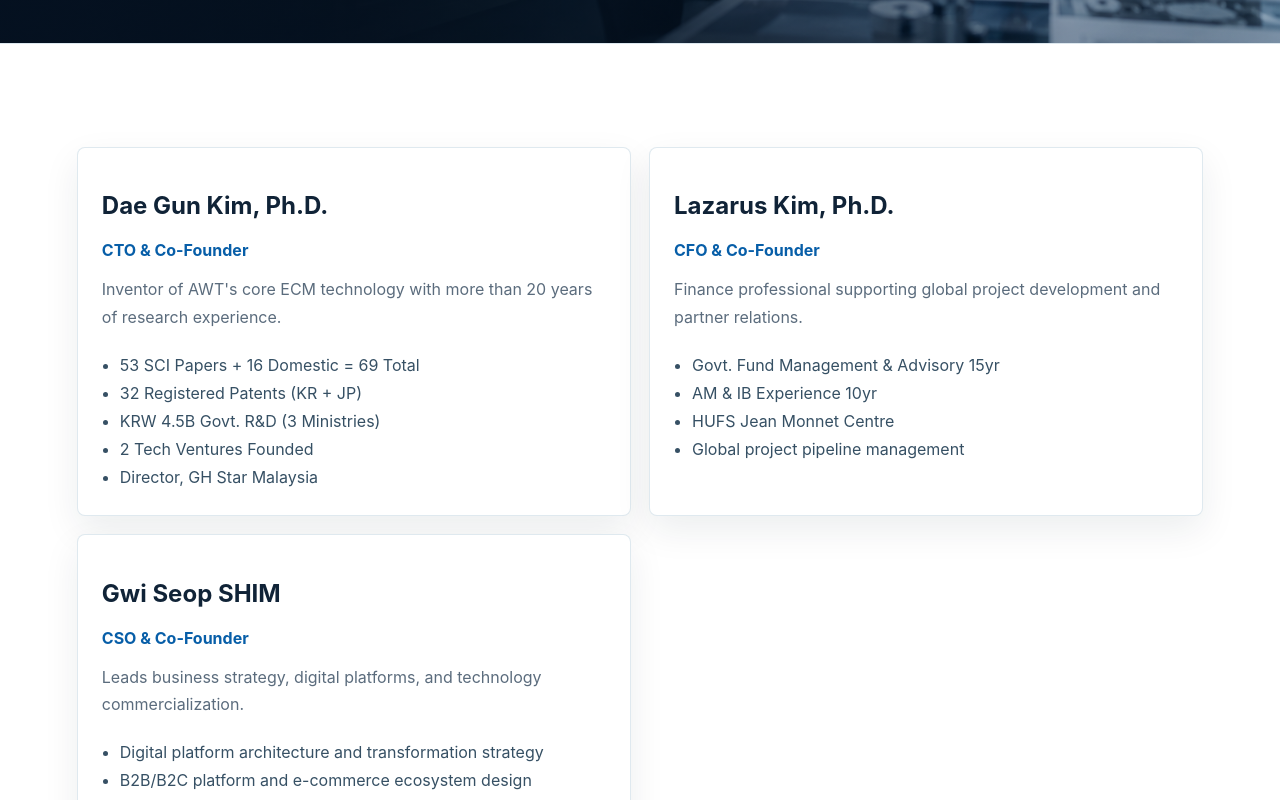
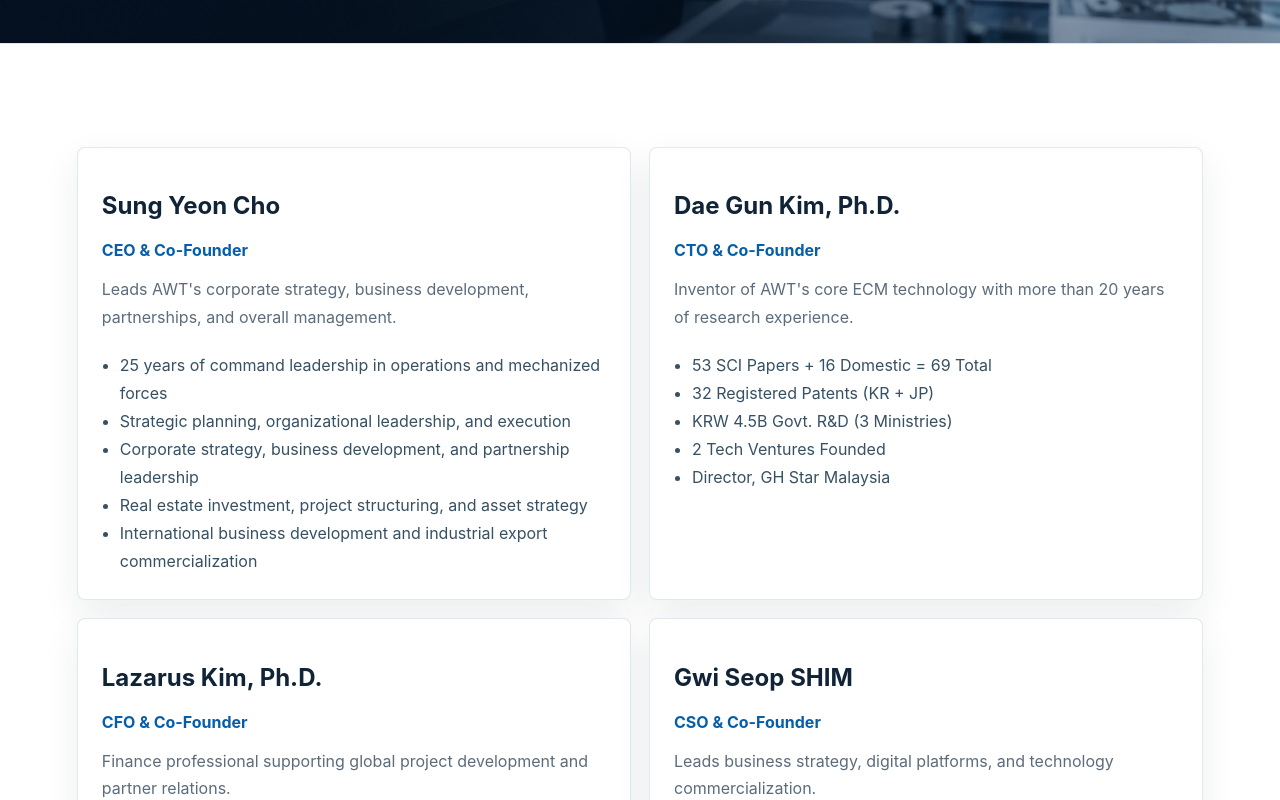
Before and after one commit to namesgs2019/awt, a Next.js app: page /team in a window 1280 px wide. Shown: the part 486-1286 px from the top of the page. Built offline with nearby package versions, Linux system fonts and the light colour scheme.

Commit message:
Add Sung Yeon Cho to v2Team with details

```diff
--- a/data/v2.ts
+++ b/data/v2.ts
@@ -90,6 +90,18 @@ export const v2PartnershipTypes = [
 
 export const v2Team = [
   {
+    name: "Sung Yeon Cho",
+    role: "CEO & Co-Founder",
+    summary: "Leads AWT's corporate strategy, business development, partnerships, and overall management.",
+    points: [
+      "25 years of command leadership in operations and mechanized forces",
+      "Strategic planning, organizational leadership, and execution",
+      "Corporate strategy, business development, and partnership leadership",
+      "Real estate investment, project structuring, and asset strategy",
+      "International business development and industrial export commercialization"
+    ]
+  },
+  {
     name: "Dae Gun Kim, Ph.D.",
     role: "CTO & Co-Founder",
     summary: "Inventor of AWT's core ECM technology with more than 20 years of research experience.",
```
